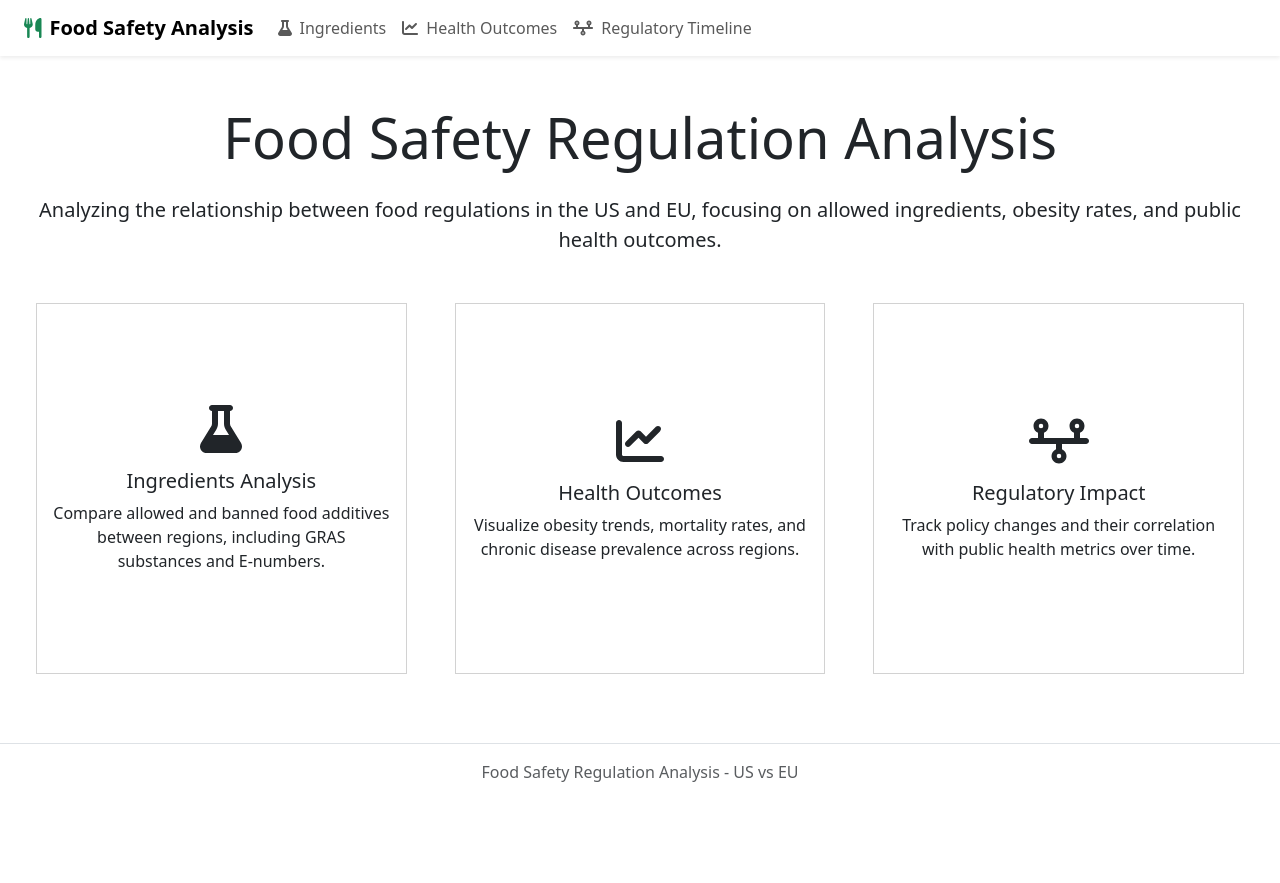
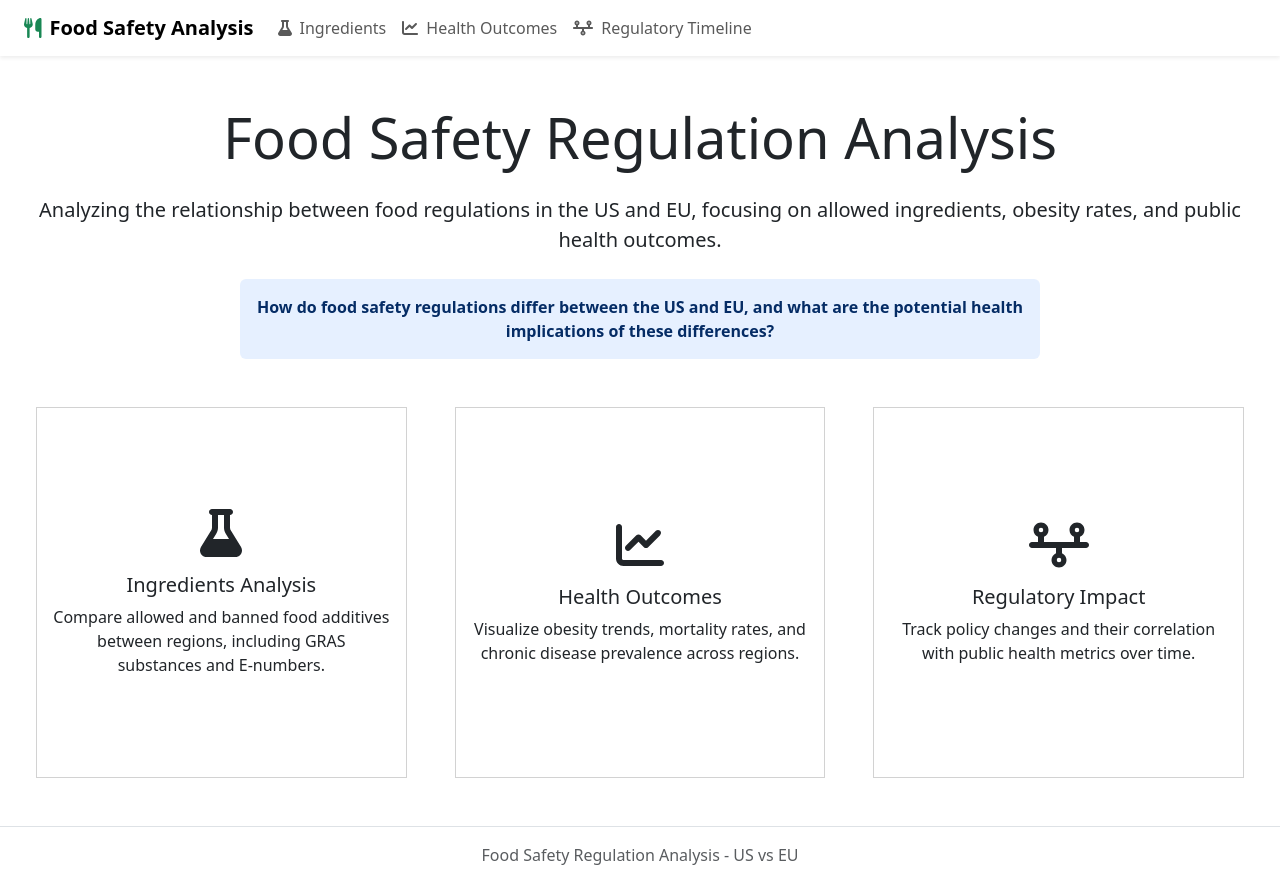
Before and after one commit to gsinghjay/is219-data-visualization, a React (Vite) app: page / in a window 1280 px wide. Before the commit the page ends 800 px from the top, so only its background shows below. Built offline with nearby package versions, Linux system fonts and the light colour scheme.

Commit message:
feat: add essential question to home page as thesis statement

```diff
--- a/src/App.jsx
+++ b/src/App.jsx
@@ -8,10 +8,15 @@ const Home = () => (
   <div className="container-fluid h-100 d-flex align-items-center justify-content-center py-5" style={{ minHeight: '80vh' }}>
     <div className="text-center w-100">
       <h1 className="display-4 mb-4">Food Safety Regulation Analysis</h1>
-      <p className="lead mb-5">
+      <p className="lead mb-4">
         Analyzing the relationship between food regulations in the US and EU, focusing on allowed ingredients,
         obesity rates, and public health outcomes.
       </p>
+      <div className="alert alert-primary border-0 bg-primary bg-opacity-10 mb-5 mx-auto" style={{ maxWidth: '800px' }}>
+        <p className="mb-0 fw-bold">
+          How do food safety regulations differ between the US and EU, and what are the potential health implications of these differences?
+        </p>
+      </div>
       <div className="row g-4 justify-content-center mx-0">
         <div className="col-md-4 px-4">
           <div className="card rounded-0 h-100" style={{ aspectRatio: '1/1' }}>
```
